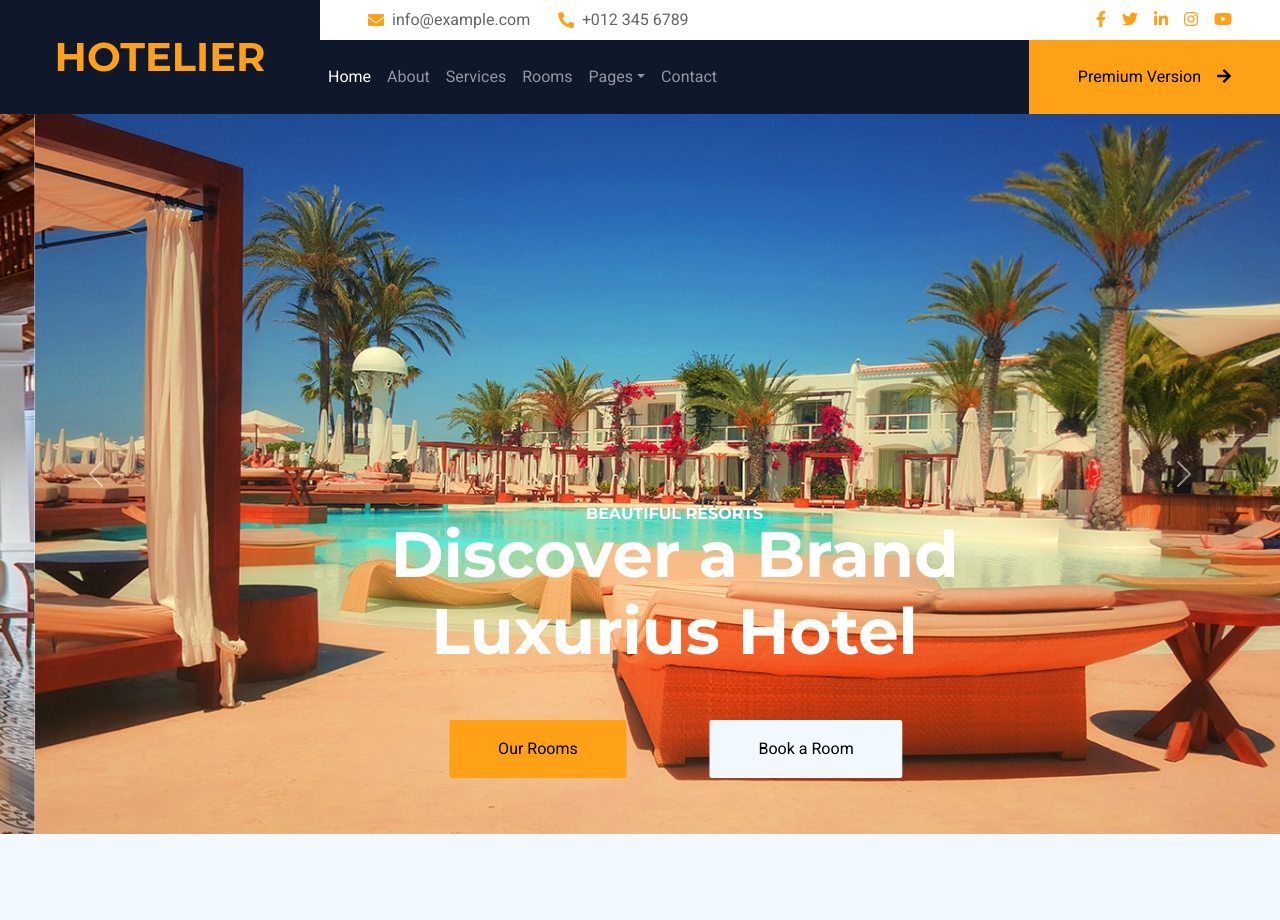
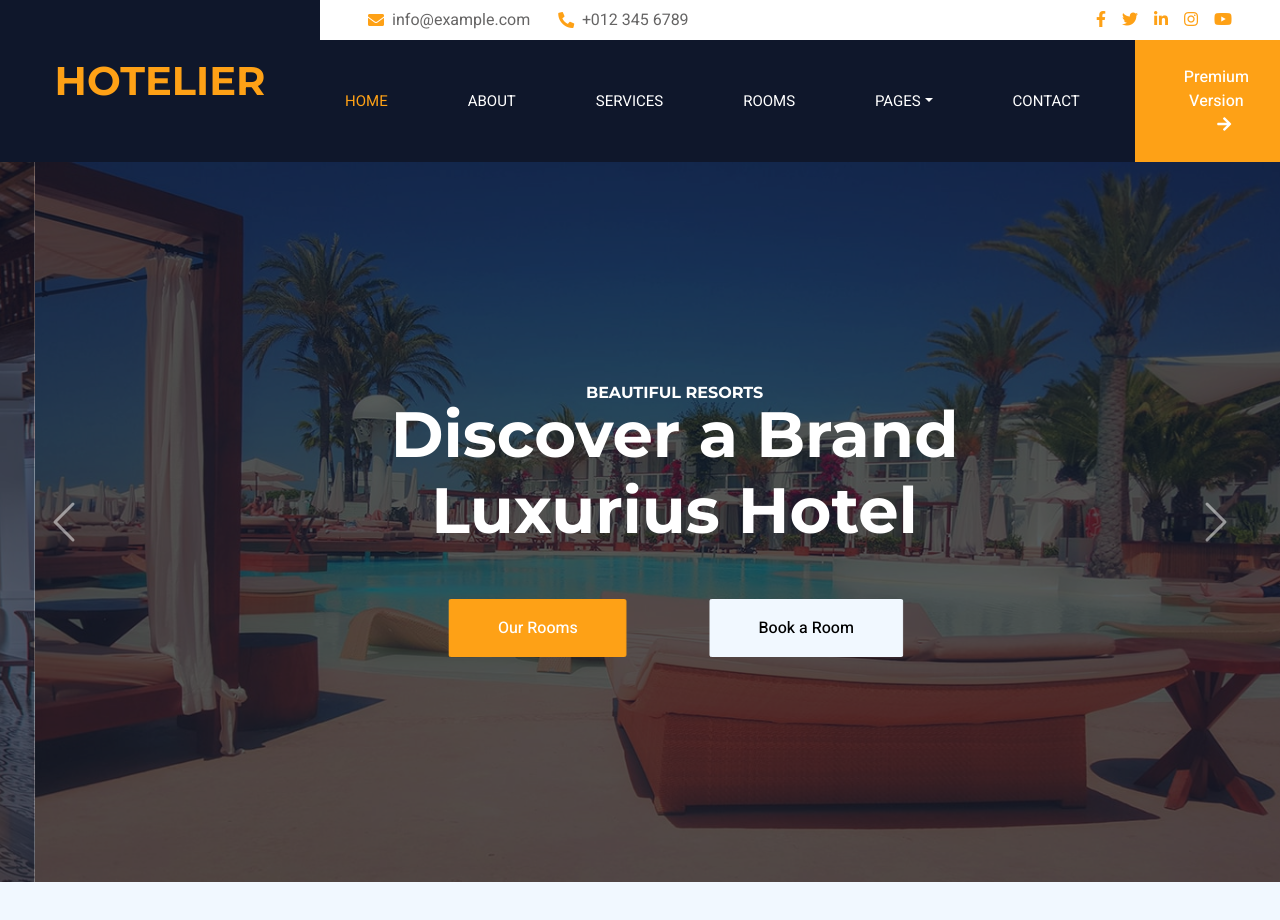
Before and after one commit to debdebinha/projeto-hotel, a plain HTML site: page index.html in a window 1280 px wide. Before the commit the page ends 882 px from the top, so only its background shows below. Drawn offline with nearby package versions, Linux system fonts and the light colour scheme.

Commit message:
commit updated

```diff
--- a/css/style.css
+++ b/css/style.css
@@ -36,3 +36,70 @@
     visibility: visible;
     opacity: 1;
 }
+
+/** Button **/
+.btn {
+    font-weight: 500;
+    transition: .5s;
+}
+
+.btn.btn-primary, .btn.btn-secundary {
+    color: #ffff;
+}
+
+.btn-square {
+    width: 38px;
+    height: 38px;
+}
+
+.btn-sm-square {
+    width: 32px;
+    height: 32px;
+}
+
+.btn-lg-square {
+    width: 48px;
+    height: 48px;
+}
+
+.btn-square, .btn-sm-square, .btn-lg-square {
+    padding: 0;
+    display: flex;
+    align-items: center;
+    justify-content: center;
+    font-weight: normal;
+    border-radius: 2px;
+}
+
+/** Nav Bar **/
+.navbar-dark .navbar-nav .nav-link {
+    margin-right: 30px;
+    padding: 25px;
+    color: #ffffff;
+    font-size: 15px;
+    text-transform: uppercase;
+    outline: none;
+}
+
+.navbar-dark .navbar-nav .nav-link:hover, .navbar-dark .navbar-nav .nav-link.active {
+    color: var(--primary);
+}
+
+/** Header **/
+.carousel-caption {
+    top: 0;
+    left: 0;
+    right: 0;
+    bottom: 0;
+    background: rgba(15, 23, 43, .7);
+    z-index: 1;
+}
+
+.carousel-control-prev, .carousel-control-next {
+    width: 10%;
+}
+
+.carousel-control-prev-icon, .carousel-control-next-icon {
+    width: 3rem;
+    height: 3rem;
+}
```
